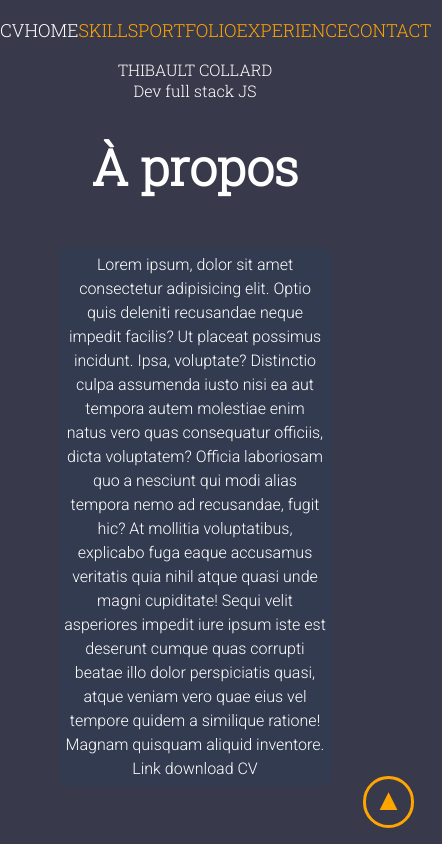
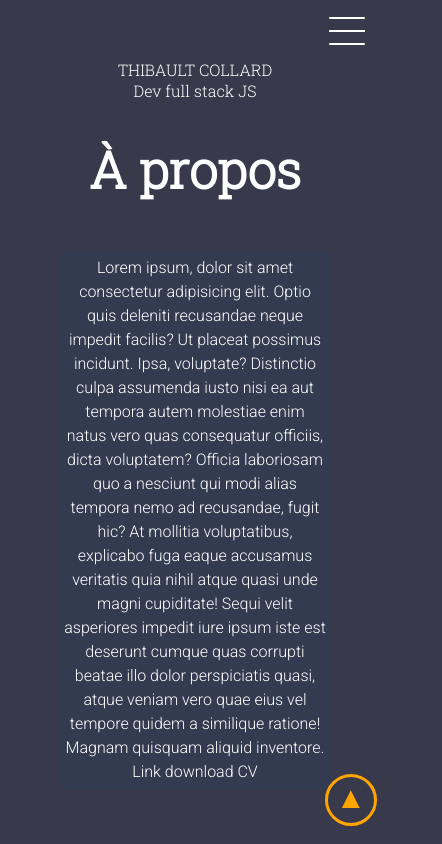
Before and after one commit to tcollard/website, a Vue app in the folder my-website/: page / in a window 390 px wide. Shown: the top 844 px of the page, 442 px wide, since content can reach past the window. Built offline with nearby package versions, Linux system fonts and the light colour scheme.

Commit message:
fix: 🐛 (*) Fix phone size

```diff
--- a/my-website/package.json
+++ b/my-website/package.json
@@ -19,6 +19,9 @@
     "babel-eslint": "^10.0.3",
     "eslint": "^5.16.0",
     "eslint-plugin-vue": "^5.0.0",
+    "node-sass": "^4.13.0",
+    "sass-loader": "^8.0.0",
+    "style-loader": "^1.1.2",
     "vue-template-compiler": "^2.6.10"
   },
   "eslintConfig": {
--- a/my-website/src/App.vue
+++ b/my-website/src/App.vue
@@ -68,7 +68,7 @@ html{
 }
 
 h1 {
-  font-size: 50px;
+  font-size: 3.2em;
 }
 
 #app {
@@ -92,8 +92,8 @@ body {
   color:orange;
   cursor: pointer;
 	position:fixed;
-  bottom: 8%;
-  right: 7%;
+  bottom: 70px;
+  right: 65px;
 	border-color:orange;
 	text-decoration:none;
 	transition:all .3s ease-out;
@@ -128,11 +128,8 @@ body {
 
 .text {
     font-family: 'Roboto';
-    font-size: 16px;
+    font-size: 1em;
     line-height: 24px;
     font-weight: 300;
 }
-#description, #skills, #experience, #portfolio, #contact{
-  /* padding-top: 8%; */
-}
 </style>
--- a/my-website/src/components/Contact.vue
+++ b/my-website/src/components/Contact.vue
@@ -5,7 +5,7 @@
             <a  href="https://www.linkedin.com/in/thibault-collard-b8228168/" target="_blank">
                 <img class="img" src="../assets/linkedIn.svg" alt="linkedIn">
             </a>
-            <span class="text">thibaul.collard1@gmail.com</span>
+            <span class="text mail">thibaul.collard1@gmail.com</span>
             <a  href="https://github.com/tcollard" target="_blank">
                 <img class="img" src="../assets/github.svg" alt="linkedIn">
             </a>
@@ -38,8 +38,12 @@ export default {
         align-items: center;
     }
 
+    .mail {
+        margin-left: 5%;
+        margin-right: 5%;
+    }
     .img {
-        width: 80px;
+        width: 5em;
         cursor: pointer;
     }
 
--- a/my-website/src/components/NavBar.vue
+++ b/my-website/src/components/NavBar.vue
@@ -1,15 +1,33 @@
 <template>
-    <div class="nav-bar">
+    <div>
+        <div class="nav-bar-web">
             <span class="ref">CV</span>
-        <a href="#description" id="descriptionNav">HOME</a>
-        <a href="#skills" id="skillsNav">SKILLS</a>
-        <a href="#portfolio" id="portfolioNav">PORTFOLIO</a>
-        <a href="#experience" id="experienceNav">EXPERIENCE</a>
-        <a href="#contact" id="contactNav">CONTACT</a>
+            <a class="ref" href="#description" id="descriptionNav">HOME</a>
+            <a class="ref" href="#skills" id="skillsNav">SKILLS</a>
+            <a class="ref" href="#portfolio" id="portfolioNav">PORTFOLIO</a>
+            <a class="ref" href="#experience" id="experienceNav">EXPERIENCE</a>
+            <a class="ref" href="#contact" id="contactNav">CONTACT</a>
+        </div>
+        <div class="nav-bar-phone">
+            <div class="menuIcon" @click="changeIcon">
+                <div id="top" class="bar"></div>
+                <div id="middle1" class="bar"></div>
+                <div id="middle2" class="bar"></div>
+                <div id="bottom" class="bar"></div>
+            </div>
+        </div>
+        <div class="listItems">
+            <span class="ref" @click="changeIcon">CV</span>
+            <a class="ref" @click="changeIcon" href="#description" id="descriptionPhone">HOME</a>
+            <a class="ref" @click="changeIcon" href="#skills" id="skillsPhone">SKILLS</a>
+            <a class="ref" @click="changeIcon" href="#portfolio" id="portfolioPhone">PORTFOLIO</a>
+            <a class="ref" @click="changeIcon" href="#experience" id="experiencePhone">EXPERIENCE</a>
+            <a class="ref" @click="changeIcon" href="#contact" id="contactPhone">CONTACT</a>
+        </div>
     </div>
 </template>
 
-<script lang="ts">
+<script>
     export default {
         name: 'NavBar',
         props: {
@@ -24,7 +42,7 @@
         },
         data() {
             return {
-                selectedElem: null,
+                iconPos: 'init',
             };
         },
         created() {
@@ -35,38 +53,78 @@
         },
         methods: {
             isInView() {
-                let elToChannge = document.getElementById(this.visibleId + 'Nav');
+                let elToChanngeNav = document.getElementById(this.visibleId + 'Nav');
+                let elToChanngePhone = document.getElementById(this.visibleId + 'Phone');
                 for (let index = 0; index < this.allEl.length; index++) {
-                    let el = document.getElementById(this.allEl[index] + 'Nav');
-                    if (el.classList.contains('changeColor')) {
-                        el.classList.remove('changeColor');
+                    let elNav = document.getElementById(this.allEl[index] + 'Nav');
+                    let elPhone = document.getElementById(this.allEl[index] + 'Phone');
+                    if (elNav.classList.contains('changeColor')) {
+                        elNav.classList.remove('changeColor');
                     }
+                    if (elPhone.classList.contains('changeColor')) {
+                        elPhone.classList.remove('changeColor');
                     }
-                elToChannge.classList.add('changeColor');
+
                 }
+                elToChanngeNav.classList.add('changeColor');
+                elToChanngePhone.classList.add('changeColor');
+            },
+            changeIcon() {
+                let elTop = document.getElementById('top');
+                let elMiddle1 = document.getElementById('middle1');
+                let elMiddle2 = document.getElementById('middle2');
+                let elBottom = document.getElementById('bottom');
+                let elList = document.getElementsByClassName('listItems')[0];
+                if (this.iconPos === 'init') {
+                    this.iconPos = 'cross';
+                    elMiddle1.classList.add('middle1ToCross');
+                    elMiddle2.classList.add('middle2ToCross');
+                    elTop.classList.add('hideBar');
+                    elBottom.classList.add('hideBar');
+                    elList.classList.add('open');
+                    if (elMiddle1.classList.contains('middle1ToInit')) {
+                        elMiddle1.classList.remove('middle1ToInit');
+                        elMiddle2.classList.remove('middle2ToInit');
+                        elTop.classList.remove('showBar');
+                        elBottom.classList.remove('showBar');
+                        elList.classList.remove('close');
+                    }
+                } else {
+                    this.iconPos = 'init';
+                    elMiddle1.classList.remove('middle1ToCross');
+                    elMiddle2.classList.remove('middle2ToCross');
+                    elTop.classList.remove('showBar');
+                    elBottom.classList.remove('showBar');
+                    elList.classList.remove('open');
+                    elMiddle1.classList.add('middle1ToInit');
+                    elMiddle2.classList.add('middle2ToInit');
+                    elTop.classList.add('showBar');
+                    elBottom.classList.add('showBar');
+                    elList.classList.add('close');
+                }
+            },
         }
     }
 </script>
 
 <style scoped>
-    .nav-bar {
-        height: 60px;
-        margin-bottom: 15px;
-        display: flex;
-        flex-direction: row;
-        align-items: center;
-        justify-content: space-evenly;
-        font-size: 18px;
-    }
 
 .ref {
     cursor: pointer;
 }
 
 a {
-        cursor: pointer;
     color: orange;
     text-decoration-line: none;
+}
+
+.listItems {
+    display: none;
+    flex-direction: column;
+    z-index: 100;
+    font-size: 3em;
+    width: 100%;
+    align-items: center;
 }
 
 .changeColor {
@@ -84,6 +142,174 @@
     to {
         color: white;
     }
+}
+
+@media only screen and (min-width: 480px) {
+    .nav-bar-web {
+        height: 60px;
+        margin-bottom: 15px;
+        display: flex;
+        flex-direction: row;
+        align-items: center;
+        justify-content: space-evenly;
+        font-size: 1em;
+    }
+
+    .nav-bar-phone {
+        display: none;
+    }
+
+
+}
+
+@media only screen and (max-width: 480px) {
+    .nav-bar-web {
+        display: none;
+    }
+
+    .nav-bar-phone {
+        height: 60px;
+        /* margin-bottom: 15px; */
+        display: flex;
+        flex-direction: row-reverse;
+        padding-right: 25px;
+        align-items: center;
+    }
+
+    .menuIcon {
+        width: 10%;
+        height: 45px;
+        position: relative;
+        cursor: pointer;
+    }
+
+    .bar {
+        display: block;
+        position: absolute;
+        height: 2px;
+        width: 100%;
+        background: white;
+        border-radius: 9px;
+        opacity: 1;
+        left: 0;
+    }
+
+    .open {
+        display: flex;
+    }
+
+    .close {
+        display: none;
+    }
+
+    .ref {
+        margin-bottom: 10%;
+    }
+
+    #top {
+        top: 22%;
+    }
+
+    #middle1, #middle2 {
+        top: 50%;
+    }
+
+    #bottom {
+        top: 78%;
+    }
+
+    #top.open {
+        top: 18px;
+        width: 0%;
+        left: 50%;
+    }
+
+    .middle1ToCross {
+        animation-name: middle1Cross;
+        animation-duration: .3s;
+        animation-fill-mode: forwards;
+        animation-timing-function: ease-in;
+    }
+
+    @keyframes middle1Cross {
+        to {
+            transform: rotate(45deg);
+        }
+    }
+
+    .middle1ToInit {
+        animation-name: middle1Init;
+        animation-duration: .3s;
+        animation-fill-mode: forwards;
+        animation-timing-function: ease-in;
+    }
+
+    @keyframes middle1Init {
+        from {
+            transform: rotate(45deg);
+        }
+        to {
+            transform: rotate(0deg);
+        }
+    }
+
+    .middle2ToCross {
+        animation-name: middle2Cross;
+        animation-duration: .3s;
+        animation-fill-mode: forwards;
+        animation-timing-function: ease-in;
+    }
+
+    @keyframes middle2Cross {
+        to {
+            transform: rotate(-45deg);
+        }
+    }
+
+    .middle2ToInit {
+        animation-name: middle2Init;
+        animation-duration: .3s;
+        animation-fill-mode: forwards;
+        animation-timing-function: ease-in;
+    }
+
+    @keyframes middle2Init {
+        from {
+            transform: rotate(-45deg)
+        }
+        to {
+            transform: rotate(0deg);
+        }
+    }
+
+    .hideBar {
+        animation-name: hideAnimation;
+        animation-duration: .5s;
+        animation-fill-mode: forwards;
+        animation-timing-function: ease-in-out;
+    }
+
+    @keyframes hideAnimation {
+        to {
+            opacity: 0;
+        }
+    }
+
+    .showBar {
+        animation-name: showAnimation;
+        animation-duration: 0.5s;
+        animation-fill-mode: forwards;
+        animation-timing-function: ease-in-out;
+    }
+
+    @keyframes showAnimation {
+        from {
+            opacity: 0;
+        }
+        to {
+            opacity: 1;
+        }
+    }
 
 }
 </style>
--- a/my-website/src/components/PortfolioResume.vue
+++ b/my-website/src/components/PortfolioResume.vue
@@ -1,6 +1,6 @@
 <template>
     <div class="portfolio">
-        <h1>PortfolioResume</h1>
+        <h1>Portfolio</h1>
     </div>
 </template>
 
```
Also changed, not shown: my-website/Todo.txt, 1 other file (tests, documents, lock files or other folders). Lines whose indentation alone changed are shown as unchanged.
